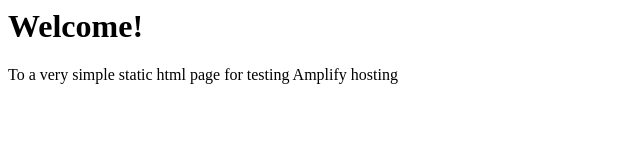
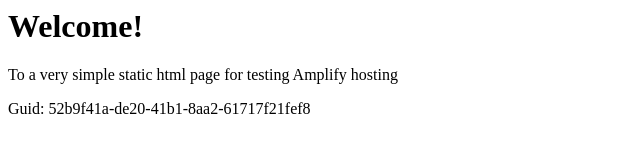
Before and after one commit to aws-aemilia-arn/Github-PR-Commit-Integration-Test-DoNotTouch-GitHubAutoBuildPrPreviewCanaryTest-v1-prod-eu-north-1, a website: page src/index.html in a window 1280 px wide. Shown: the whole page, without its empty margins (0-640 px from the left). Drawn offline with Linux system fonts and the light colour scheme.

Commit message:
commit from integ tests

```diff
--- a/src/index.html
+++ b/src/index.html
@@ -1,3 +1,5 @@
+
+
 <html lang="en">
 
 <head>
@@ -10,6 +12,6 @@
 <body>
     <h1>Welcome!</h1>
     <p>To a very simple static html page for testing Amplify hosting</p>
-</body>
+    <p>Guid: 52b9f41a-de20-41b1-8aa2-61717f21fef8</p></body>
 
 </html>
```
